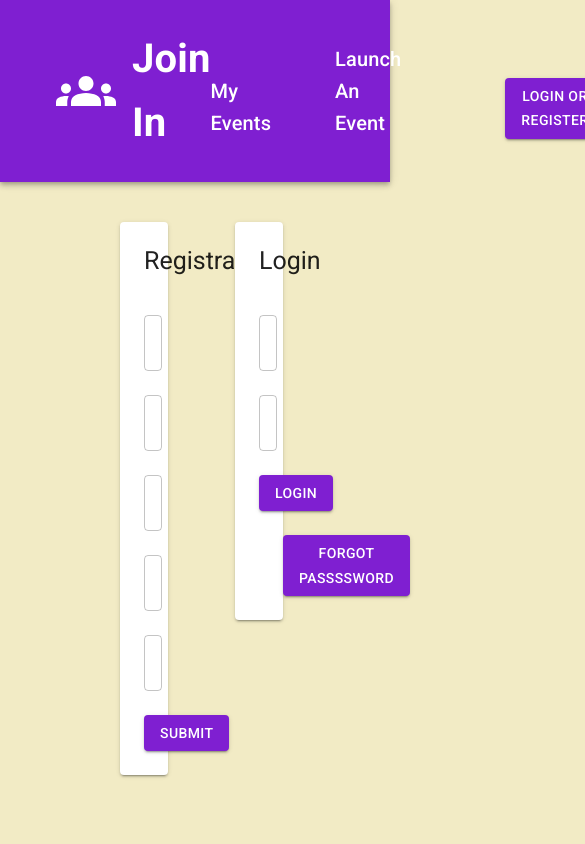
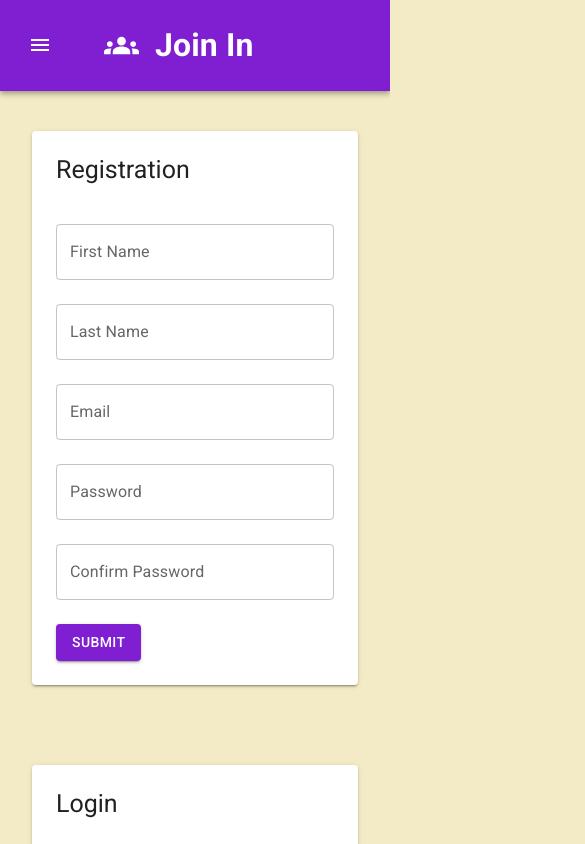
Before and after one commit to katoltmans/Find-Me-in-Events, a React (Create React App) app in the folder Client/: page /login in a window 390 px wide. Shown: the top 844 px of the page, 585 px wide, since content can reach past the window. Built offline with nearby package versions, Linux system fonts and the light colour scheme; what react-swipeable-views-utils would draw is missing.

Commit message:
Make navbar and registration/login responsive

```diff
--- a/Client/src/components/DisplayAllEvent.js
+++ b/Client/src/components/DisplayAllEvent.js
@@ -92,17 +92,17 @@ function DisplayAllEvent() {
         });
     });
 
-socket.on('newEvent', (data) => {
+    socket.on("newEvent", (data) => {
         axios
             .get("http://localhost:8000/api/events", { withCredentials: true })
             .then((res) => {
                 setEventList(res.data.events);
-    console.log('all events', res.data.events);
+                console.log("all events", res.data.events);
                 setIsLoaded(true);
-  })
-})
+            });
+    });
 
-socket.on('deleteEvent', () => {
+    socket.on("deleteEvent", () => {
         axios
             .get("http://localhost:8000/api/events", { withCredentials: true })
             .then((res) => {
@@ -135,12 +135,13 @@ socket.on('deleteEvent', () => {
     };
 
     return isLoaded ? (
-        <div className="displayAll">
+        <>
             <img
                 className="image"
                 src="https://images.unsplash.com/photo-1521356279905-e1d72a443574?ixlib=rb-1.2.1&ixid=MnwxMjA3fDB8MHxwaG90by1wYWdlfHx8fGVufDB8fHx8&auto=format&fit=crop&w=1470&q=80"
                 alt="Input image here"
             />
+            <div className="displayAll">
                 {eventList.map((event, i) => (
                     <div key={event._id} className="displayAll">
                         <Link className="link" to={`/events/${event._id}`}>
@@ -207,6 +208,7 @@ socket.on('deleteEvent', () => {
                     </div>
                 ))}
             </div>
+        </>
     ) : (
         <div>Start by creating an Event </div>
     );
--- a/Client/src/components/LoginRegistrationForm.js
+++ b/Client/src/components/LoginRegistrationForm.js
@@ -4,7 +4,6 @@ import { toast } from "react-toastify";
 import "react-toastify/dist/ReactToastify.css";
 import { useNavigate } from "react-router-dom";
 import { Box, Grid, Paper, TextField, Typography, Button } from "@mui/material";
-import { Container } from "@mui/system";
 
 const LoginRegistrationForm = ({ setIsLoggedIn }) => {
     const navigate = useNavigate();
@@ -88,9 +87,9 @@ const LoginRegistrationForm = ({ setIsLoggedIn }) => {
         console.log(response);
     };
     return (
-        <Box sx={{ pt: 5, mx: 15 }}>
+        <Box sx={{ pt: 5, mx: 4 }}>
             <Grid container spacing={10}>
-                <Grid item xs={6}>
+                <Grid item xs={12} sm={6}>
                     <Paper
                         elevation={2}
                         sx={{
@@ -204,7 +203,7 @@ const LoginRegistrationForm = ({ setIsLoggedIn }) => {
                         </Box>
                     </Paper>
                 </Grid>
-                <Grid item xs={6}>
+                <Grid item xs={12} sm={6}>
                     <Paper
                         elevation={2}
                         sx={{
@@ -255,20 +254,26 @@ const LoginRegistrationForm = ({ setIsLoggedIn }) => {
                                     </Grid>
                                 </Grid>
                             </Grid>
+                            <Grid container spacing={3} sx={{ mt: 3 }}>
+                                <Grid item xs={12} sm={6}>
                                     <Button
                                         variant="contained"
-                                sx={{ mt: 3 }}
                                         onClick={OnSubmitHandlerLogin}
                                     >
                                         Login
                                     </Button>
+                                </Grid>
+                                <Grid item xs={12} sm={6}>
                                     <Button
                                         variant="contained"
-                                sx={{ mt: 3, ml: 3 }}
-                                onClick={() => navigate("/forgotPassword")}
+                                        onClick={() =>
+                                            navigate("/forgotPassword")
+                                        }
                                     >
                                         Forgot passssword
                                     </Button>
+                                </Grid>
+                            </Grid>
                         </Box>
                     </Paper>
                 </Grid>
--- a/Client/src/components/Navbar.js
+++ b/Client/src/components/Navbar.js
@@ -1,21 +1,54 @@
 import React, { useEffect, useState } from "react";
 import Cookies from "js-cookie";
 import jwtDecode from "jwt-decode";
-import { AppBar, Paper, Link, Button, Box, Stack } from "@mui/material";
+import {
+    AppBar,
+    Paper,
+    Link,
+    Button,
+    Box,
+    Stack,
+    Menu,
+    MenuItem,
+    IconButton,
+} from "@mui/material";
 import { Link as RouterLink, useNavigate } from "react-router-dom";
 import Toolbar from "@mui/material/Toolbar";
 import Typography from "@mui/material/Typography";
 import { toast } from "react-toastify";
 import axios from "axios";
 import GroupsIcon from "@mui/icons-material/Groups";
+import MenuIcon from "@mui/icons-material/Menu";
+import { Container } from "@mui/system";
 
-const pages = ["My Events", "Launch An Event"];
+const pages = [
+    { title: "My Events", link: "/myEvents" },
+    { title: "Launch An Event", link: "/new" },
+];
 
 const Navbar = ({ isLoggedIn, setIsLoggedIn }) => {
     console.log("props", isLoggedIn);
     const navigate = useNavigate();
     const [user, setUser] = useState(null);
     const userToken = Cookies.get("userToken");
+    const [anchorElNav, setAnchorElNav] = useState(null);
+
+    //Style of nav links
+    const styles = {
+        color: "#fff",
+        "&:hover": {
+            color: "#300166",
+        },
+        verticalAlign: "baseline",
+    };
+
+    //Style of menu items
+    const menuStyles = {
+        color: "#000",
+        "&:hover": {
+            color: "#7f1fd1",
+        },
+    };
 
     useEffect(() => {
         if (userToken) {
@@ -44,10 +77,25 @@ const Navbar = ({ isLoggedIn, setIsLoggedIn }) => {
             });
     };
 
+    const handleOpenNavMenu = (event) => {
+        setAnchorElNav(event.currentTarget);
+    };
+
+    const handleCloseNavMenu = () => {
+        setAnchorElNav(null);
+    };
+
     return (
-        <Box sx={{ display: "flex", width: "100%" }}>
         <AppBar position="static">
-                <Toolbar disableGutters sx={{ ml: 7 }}>
+            <Container maxWidth="xl">
+                <Toolbar disableGutters>
+                    <Box
+                        sx={{
+                            display: { xs: "none", md: "flex" },
+                            ml: 5,
+                            alignItems: "center",
+                        }}
+                    >
                         <GroupsIcon sx={{ fontSize: "60px" }} />
                         <Typography
                             variant="h6"
@@ -61,63 +109,167 @@ const Navbar = ({ isLoggedIn, setIsLoggedIn }) => {
                                 color="inherit"
                                 underline="none"
                                 state={user}
+                                sx={styles}
                             >
                                 <h1>Join In</h1>
                             </Link>
                         </Typography>
+                    </Box>
+                    <Box
+                        sx={{
+                            flexGrow: 1,
+                            display: { xs: "flex", md: "none" },
+                        }}
+                    >
+                        <IconButton
+                            size="large"
+                            aria-label="account of current user"
+                            aria-controls="menu-appbar"
+                            aria-haspopup="true"
+                            onClick={handleOpenNavMenu}
+                            color="inherit"
+                        >
+                            <MenuIcon />
+                        </IconButton>
+                        <Menu
+                            id="menu-appbar"
+                            anchorEl={anchorElNav}
+                            anchorOrigin={{
+                                vertical: "bottom",
+                                horizontal: "left",
+                            }}
+                            keepMounted
+                            transformOrigin={{
+                                vertical: "top",
+                                horizontal: "left",
+                            }}
+                            open={Boolean(anchorElNav)}
+                            onClose={handleCloseNavMenu}
+                            sx={{
+                                display: { xs: "block", md: "none" },
+                            }}
+                        >
+                            {pages.map((page, index) => (
+                                <MenuItem
+                                    key={index}
+                                    onClick={handleCloseNavMenu}
+                                >
+                                    <Typography
+                                        variant="h6"
+                                        color="inherit"
+                                        sx={{ ml: 5 }}
+                                    >
+                                        <Link
+                                            component={RouterLink}
+                                            to={page.link}
+                                            underline="none"
+                                            sx={menuStyles}
+                                        >
+                                            {page.title}
+                                        </Link>
+                                    </Typography>
+                                </MenuItem>
+                            ))}
+                            {!!isLoggedIn ? (
+                                <MenuItem onClick={handleCloseNavMenu}>
+                                    <Button
+                                        variant="contained"
+                                        onClick={handleLogout}
+                                        sx={{ ml: 3 }}
+                                    >
+                                        Logout
+                                    </Button>
+                                </MenuItem>
+                            ) : (
+                                <MenuItem onClick={handleCloseNavMenu}>
+                                    <Button variant="contained">
+                                        <Link
+                                            component={RouterLink}
+                                            to="/login"
+                                            color="inherit"
+                                            underline="none"
+                                        >
+                                            Login or Register
+                                        </Link>
+                                    </Button>
+                                </MenuItem>
+                            )}
+                        </Menu>
+                        <Box
+                            sx={{
+                                display: { xs: "flex", md: "none" },
+                                ml: 5,
+                                alignItems: "center",
+                            }}
+                        >
+                            <GroupsIcon sx={{ fontSize: "35px" }} />
+                            <Typography
+                                variant="body1"
+                                noWrap
+                                color="inherit"
+                                component="h1"
+                                sx={{ flexGrow: 4, ml: 2 }}
+                            >
+                                <Link
+                                    component={RouterLink}
+                                    to="/events"
+                                    color="inherit"
+                                    underline="none"
+                                    state={user}
+                                    sx={styles}
+                                >
+                                    <h1>Join In</h1>
+                                </Link>
+                            </Typography>
+                        </Box>
+                    </Box>
 
-                    <Stack
-                        direction="row"
-                        alignItems="end"
+                    <Box
                         sx={{
-                            display: "flex",
-                            flexGrow: 1,
+                            display: {
+                                xs: "none",
+                                md: "flex",
+                            },
+                            justifyContent: "flex-end",
+                            verticalAlign: "text-bottom",
+                            flexGrow: 2,
+                        }}
+                    >
+                        {pages.map((page, index) => {
+                            return (
+                                <Typography
+                                    variant="h6"
+                                    color="#fff"
+                                    key={index}
+                                    sx={{ mx: 2 }}
+                                >
+                                    <Link
+                                        to={page.link}
+                                        component={RouterLink}
+                                        color="inherit"
+                                        underline="none"
+                                        sx={styles}
+                                    >
+                                        {page.title}
+                                    </Link>
+                                </Typography>
+                            );
+                        })}
+                    </Box>
+
+                    {!!isLoggedIn && !!user?.firstName ? (
+                        <Box
+                            sx={{
+                                display: { xs: "none", md: "flex" },
+                                justifyContent: "flex-end",
+                                ml: 5,
                             }}
                         >
                             <Typography
                                 variant="h6"
-                            color="inherit"
                                 component="div"
-                            sx={{ mr: 8 }}
-                        >
-                            <Link
-                                component={RouterLink}
-                                to="/myEvents"
-                                color="inherit"
-                                underline="none"
-                                state={user}
-                            >
-                                My Events
-                            </Link>
-                        </Typography>
-                        <Typography
-                            variant="h6"
-                            color="inherit"
-                            component="div"
-                            sx={{ mr: 8 }}
-                        >
-                            <Link
-                                component={RouterLink}
-                                to="/new"
-                                color="inherit"
-                                underline="none"
-                                state={user}
-                            >
-                                Launch An Event
-                            </Link>
-                        </Typography>
-                        {!!user?.firstName ? (
-                            <Box
                                 sx={{
-                                    display: "flex",
-                                    ml: 5,
-                                    flexGrow: 1,
-                                }}
-                            >
-                                <Typography
-                                    sx={{
-                                        pt: 1,
-                                        fontSize: 30,
+                                    fontSize: "25px",
                                     fontWeight: "bold",
                                 }}
                             >
@@ -135,8 +287,8 @@ const Navbar = ({ isLoggedIn, setIsLoggedIn }) => {
                         <Box
                             sx={{
                                 flexDirection: "row-reverse",
+                                display: { xs: "none", md: "flex" },
                                 ml: 5,
-                                    flexGrow: 1,
                             }}
                         >
                             <Button variant="contained">
@@ -151,10 +303,9 @@ const Navbar = ({ isLoggedIn, setIsLoggedIn }) => {
                             </Button>
                         </Box>
                     )}
-                    </Stack>
                 </Toolbar>
+            </Container>
         </AppBar>
-        </Box>
     );
 };
 
```
Lines whose indentation alone changed are shown as unchanged.
